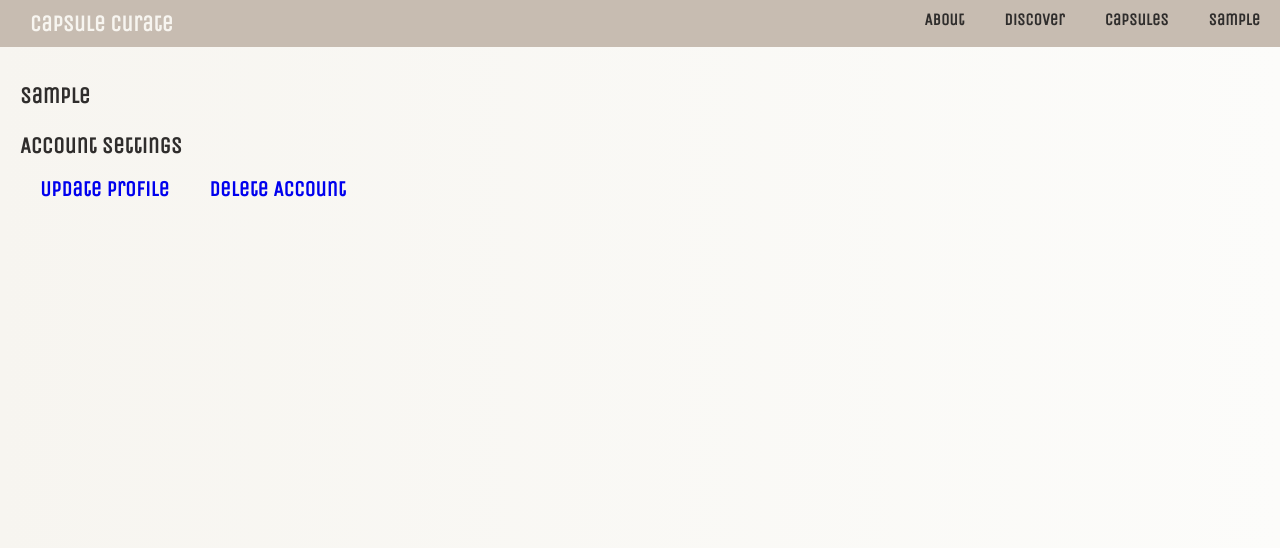
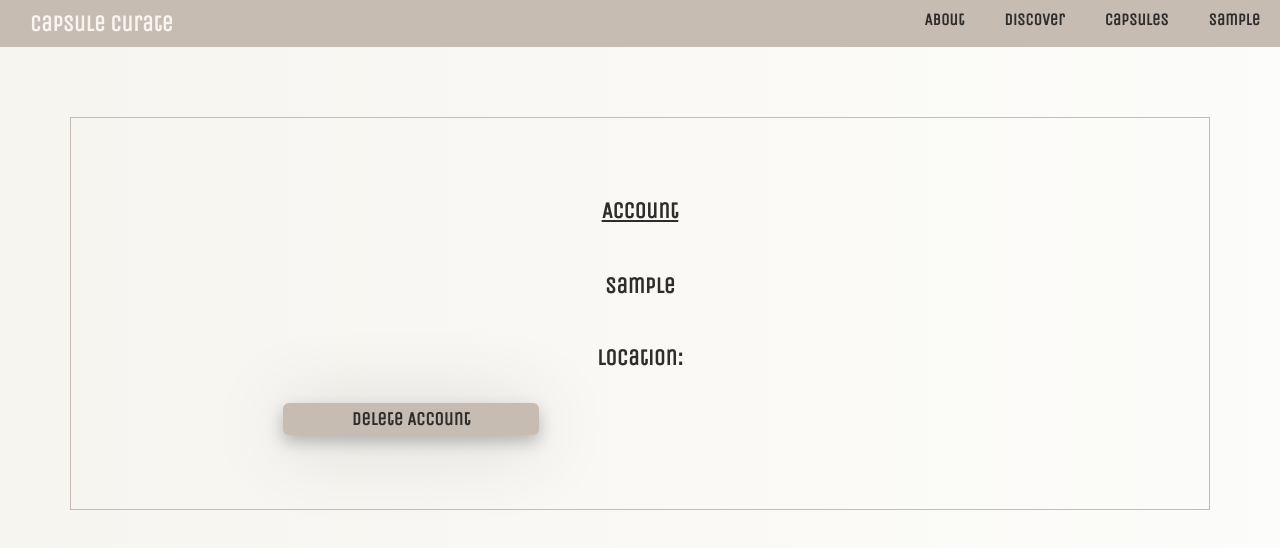
Before and after one commit to kargo-k/capsule-curate-client, a React (Create React App) app: page /account in a window 1280 px wide. Shown: the top 548 px of the page. Built offline with nearby package versions, Linux system fonts and the light colour scheme; sample sign-in values are in the browser's storage; a web font is replaced by a local one.

Commit message:
reformatted the account and logout page

```diff
--- a/src/components/Account.js
+++ b/src/components/Account.js
@@ -21,14 +21,16 @@ const Account = props => {
       <Redirect to='/' />
     )
   } else {
-    // If the user is logged inthen show user details
+    // If the user is logged in, show user details
     return (<div className='user container'>
-      <h1>{props.user.username}</h1>
-      <h3>{props.user.location}</h3>
+      <form>
+        <h1><u>Account</u></h1>
 
-      <h1>Account Settings</h1>
-      <Link to='#' >Update Profile</Link>
-      <Link to='#' onClick={props.delete_user}>Delete Account</Link>
+        <h3>{props.user.username}</h3>
+        <h3>Location: {props.user.location}</h3>
+
+        <Link className='btn' onClick={props.delete_user}>Delete Account</Link>
+      </form>
     </div>)
   }
 }
--- a/src/components/Logout.js
+++ b/src/components/Logout.js
@@ -13,8 +13,10 @@ const Logout = props => {
 
   return (
     <div className='container'>
-      <h4>You are Logged out</h4>
-      <Link to='/' className='btn'>Home</Link>
+      <form>
+        <h4>Log Out Successful</h4>
+        <Link to='/' className='btn'>Home</Link>
+      </form>
     </div>
   )
 }
```
